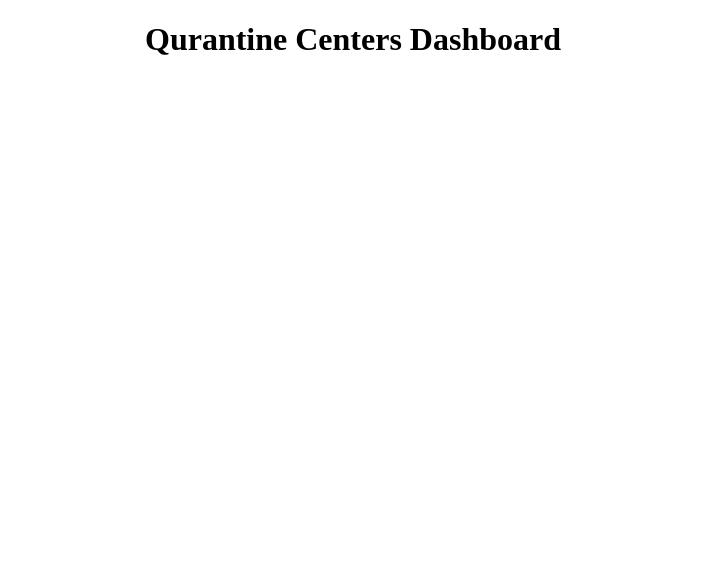
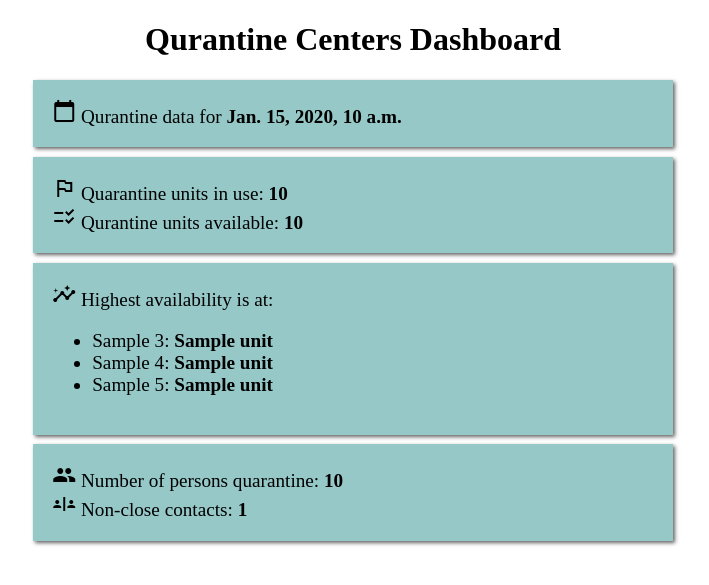
Before and after one commit to swh0404/django-quarantine-dashboard, a Django app: template templates/view_all.html in a window 1280 px wide. Shown: the top 585 px of the page, without its empty margins (287-996 px from the left). Run offline with Django 4.2, Linux system fonts and the light colour scheme; the template is opened without the code that fills it: most values are stand-ins (such as "Sample title", 1, 10 or a date in 2020).

Commit message:
sixth commit

```diff
--- a/templates/view_all.html
+++ b/templates/view_all.html
@@ -13,7 +13,7 @@
   <body>
     <h1 style="text-align: center">Qurantine Centers Dashboard</h1>
     <div style="width: 100%; max-width: 40em; display: block; margin: auto">
-    {% if quarantine.7.data_consistent%}
+    {% if not quarantine.7.access_endpoint_alert%}
       <div
         style="
           display: block;
```
